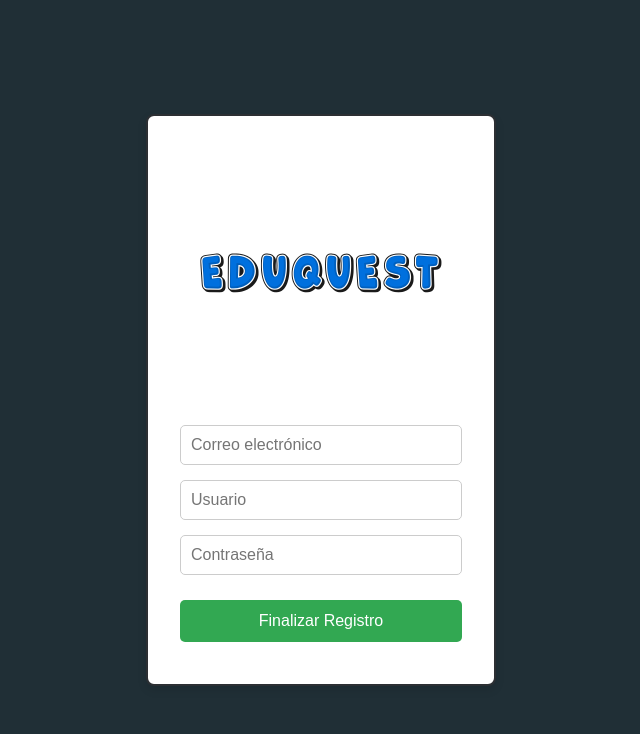
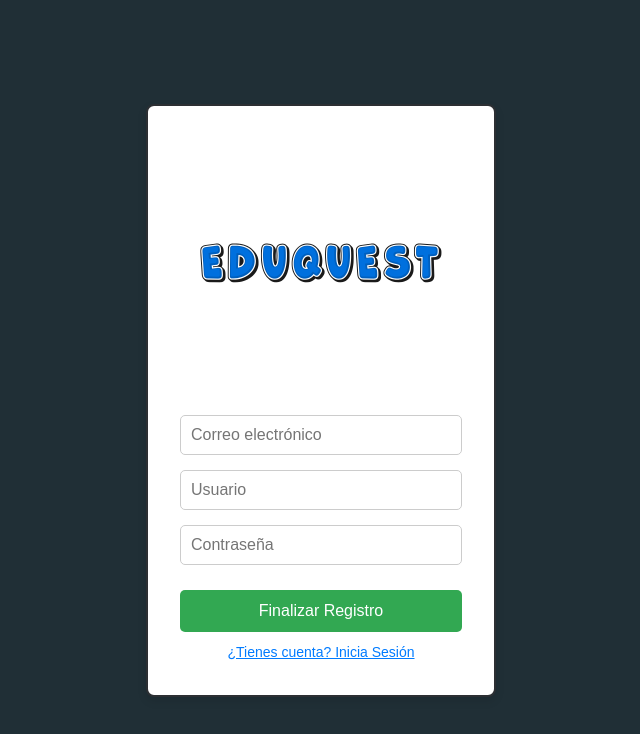
Before and after one commit to ramadearbol/Eduquest, a React (Vite) app in the folder frontend/: page /register in a window 1280 px wide. Shown: the top 734 px of the page, without its empty margins (319-959 px from the left). Built offline with nearby package versions, Linux system fonts and the light colour scheme.

Commit message:
Enlace Tienes Cuenta

```diff
--- a/frontend/src/components/Register.jsx
+++ b/frontend/src/components/Register.jsx
@@ -10,6 +10,10 @@ function Register() {
     navigate("/home/aprender");
   };
 
+  const goToLogin = () => {
+    navigate("/");
+  }
+
   return (
     <div className="register-container">
       <div className="login-box">
@@ -21,6 +25,7 @@ function Register() {
           <input type="text" placeholder="Usuario" className="input-field" />
           <input type="password" placeholder="Contraseña" className="input-field" />
           <button className="register-btn" onClick={handleRegister}>Finalizar Registro</button>
+          <p className="nav-link" onClick={goToLogin}>¿Tienes cuenta? Inicia Sesión</p>
         </div>
       </div>
     </div>
--- a/frontend/src/styles/Register.css
+++ b/frontend/src/styles/Register.css
@@ -27,3 +27,16 @@
 .register-btn:hover {
   background-color: #28a745;
 }
+
+.nav-link {
+  color: #007bff; /* Azul estilo hipervínculo */
+  font-size: 14px;
+  text-align: center;
+  cursor: pointer;
+  text-decoration: underline;
+  transition: color 0.3s ease;
+}
+
+.nav-link:hover {
+  color: #0056b3; /* Azul más oscuro al pasar el ratón */
+}
```
